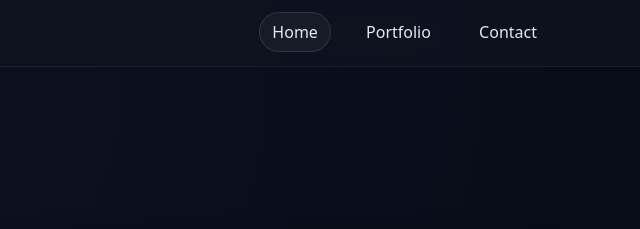
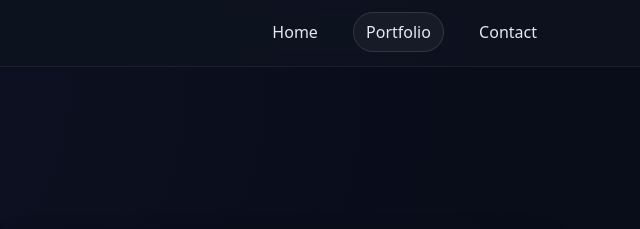
Before and after one commit to EdDao277/FigmaPortfolio, a plain HTML site: page portfolio.html in a window 1280 px wide. Shown: the top 229 px of the page, 640-1280 px from the left. Drawn offline with Linux system fonts and the light colour scheme.

Commit message:
Fixed a header issue

```diff
--- a/portfolio.html
+++ b/portfolio.html
@@ -14,8 +14,8 @@
           <span>Eddie's Portfolio</span>
         </a>
         <nav>
-          <a class="active" href="index.html">Home</a>
-          <a href="portfolio.html">Portfolio</a>
+          <a href="index.html">Home</a>
+          <a class="active" href="portfolio.html">Portfolio</a>
           <a href="contact.html">Contact</a>
         </nav>
       </div>
```
